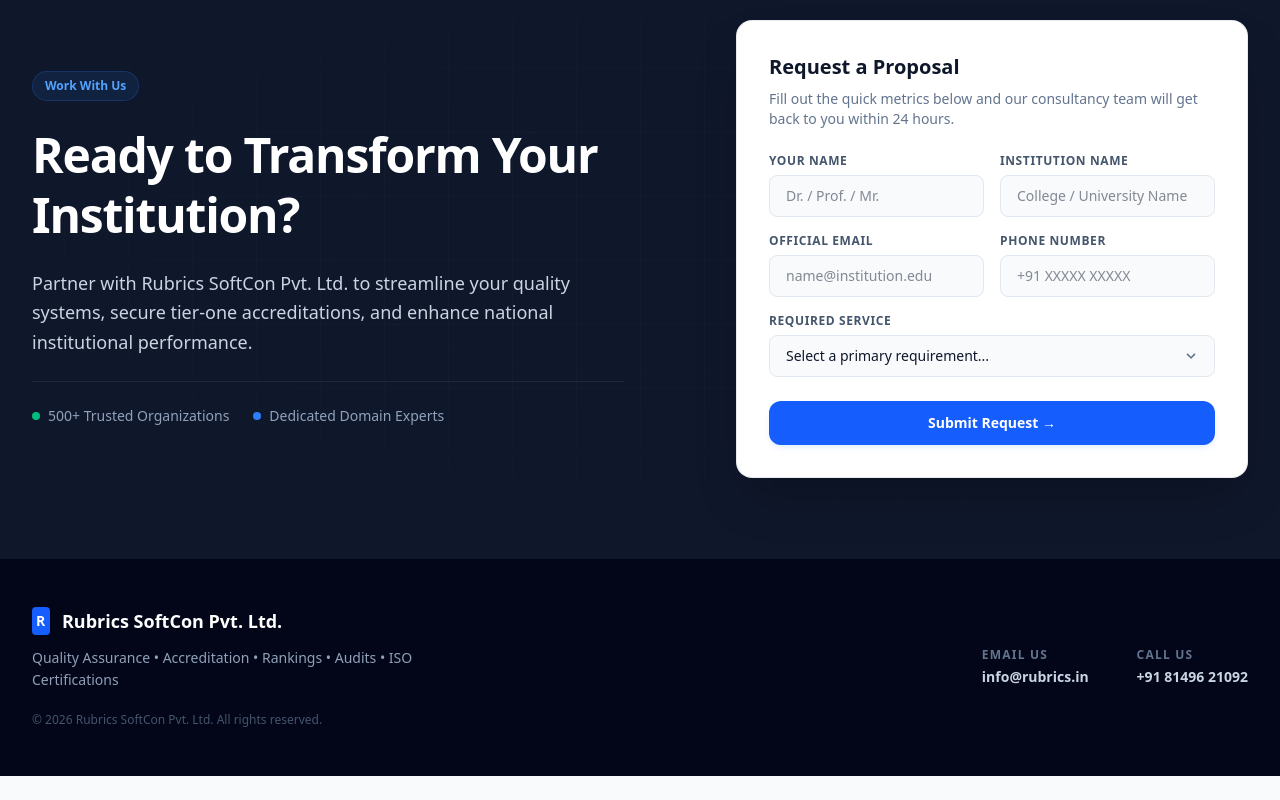
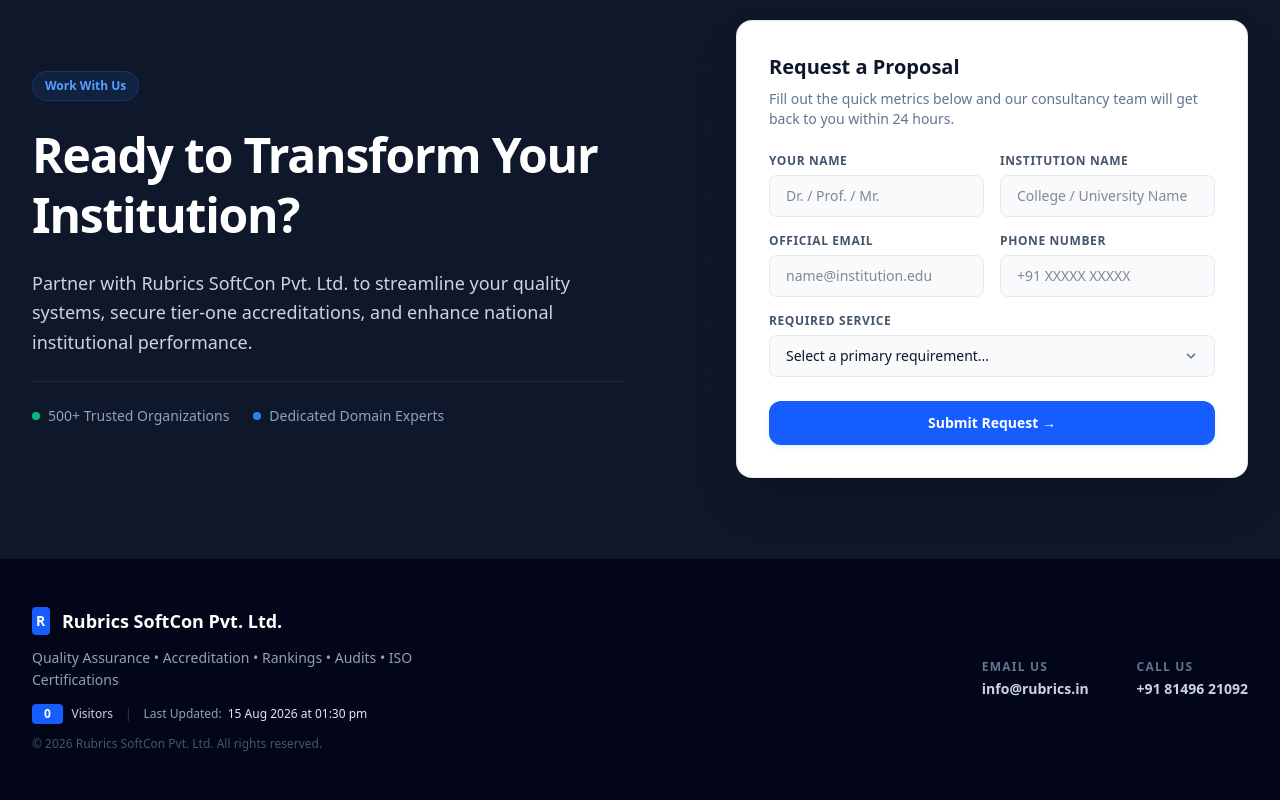
Before and after one commit to Pratiks0101/rubrics, a website: page index.html in a window 1280 px wide. Shown: the part 5085-5885 px from the top of the page. Before the commit the page ends 5861 px from the top, so only its background shows below. Drawn offline with nearby package versions, Linux system fonts and the light colour scheme; no server answers.

Commit message:
added counterAPI for visitor count

```diff
--- a/index.html
+++ b/index.html
@@ -568,9 +568,23 @@
             <p class="text-sm max-w-sm text-slate-400 leading-relaxed">
                 Quality Assurance • Accreditation • Rankings • Audits • ISO Certifications
             </p>
-                <p class="text-xs text-slate-600 pt-2">© 2026 Rubrics SoftCon Pvt. Ltd. All rights reserved.</p>
+            <div class="flex flex-wrap items-center justify-center md:justify-start gap-3 text-xs text-slate-400 pt-1">
+                <div class="flex items-center gap-2">
+                    <span id="visitor-badge" class="inline-flex items-center justify-center h-5 px-3 bg-blue-600 text-white font-mono font-bold text-xs leading-none tracking-wider rounded">
+                        <span class="counter" id="visitor-count" data-target="0">0</span>
+                    </span>
+                    <span class="font-medium text-slate-300">Visitors</span>
                 </div>
 
+                <span class="text-slate-700">|</span>
+
+                <div class="flex items-center gap-1.5">
+                    <span>Last Updated:</span>
+                    <span id="last-updated" class="font-medium text-slate-200">--</span>
+                </div>
+            </div>
+            <p class="text-xs text-slate-600 pt-1">© 2026 Rubrics SoftCon Pvt. Ltd. All rights reserved.</p>
+        </div>
         <div class="md:col-span-7 flex flex-col md:flex-row gap-6 md:gap-12 justify-center md:justify-end text-sm text-center md:text-left">
             <div class="space-y-1">
                 <span class="text-xs font-bold text-slate-500 uppercase tracking-widest block">Email Us</span>
--- a/index.js
+++ b/index.js
@@ -1,6 +1,12 @@
 gsap.registerPlugin(ScrollTrigger);
 
+const baseURL = "https://api.counterapi.dev/v2"
+const siteID = "rubrics-in"
+const lastUpdated = document.getElementById('last-updated')
+
 document.addEventListener('DOMContentLoaded', () => {
+
+    // Hamburger icon
     const menuBtn = document.getElementById("menu-btn")
     const menuIcon = document.getElementById("menu-icon")
     const menuLinks = document.getElementById("menu-links")
@@ -28,7 +34,7 @@ document.addEventListener('DOMContentLoaded', () => {
             })
         })
     }
-
+    // GSAP
     document.querySelectorAll('.counter').forEach(counter => {
         const target = parseInt(counter.getAttribute('data-target'))
         let countObject = { val: 0 }
@@ -49,4 +55,51 @@ document.addEventListener('DOMContentLoaded', () => {
             }
         } )
     })
+
+    // Visitor Counter
+    fetch(`${baseURL}/${siteID}/up`)
+        .then(res => res.json())
+        .then(data => {
+            const countEl = document.getElementById('visitor-count')
+            const count = data.count || data.value || data.data?.count
+
+            if (countEl && count !== undefined){
+                countEl.setAttribute('data-target', count)
+                animateVisitorCount(countEl, count)
+            }
+        })
+        .catch (err => console.log("Error fetching count:", err))
+
+
+    function animateVisitorCount(element, target) {
+        let countObject = { val: 0}
+
+        gsap.to(countObject, {
+            val: target,
+            duration: 2,
+            ease: "power2.out",
+            onUpdate: () => {
+                element.textContent = Math.floor(countObject.val)
+            }
+        })
+    }
+
+    // Last Update
+    if(lastUpdated) {
+        const lastModifiedDate = new Date(document.lastModified)
+
+        const formattedDate = lastModifiedDate.toLocaleDateString('en-IN', {
+            day: '2-digit',
+            month: 'short',
+            year: 'numeric'
+        })
+
+        const formattedTime = lastModifiedDate.toLocaleTimeString('en-IN', {
+            hour: '2-digit',
+            minute: '2-digit',
+            hour12: true
+        })
+
+        lastUpdated.textContent = `${formattedDate} at ${formattedTime}`
+    }
 })
```
Lines whose indentation alone changed are shown as unchanged.
